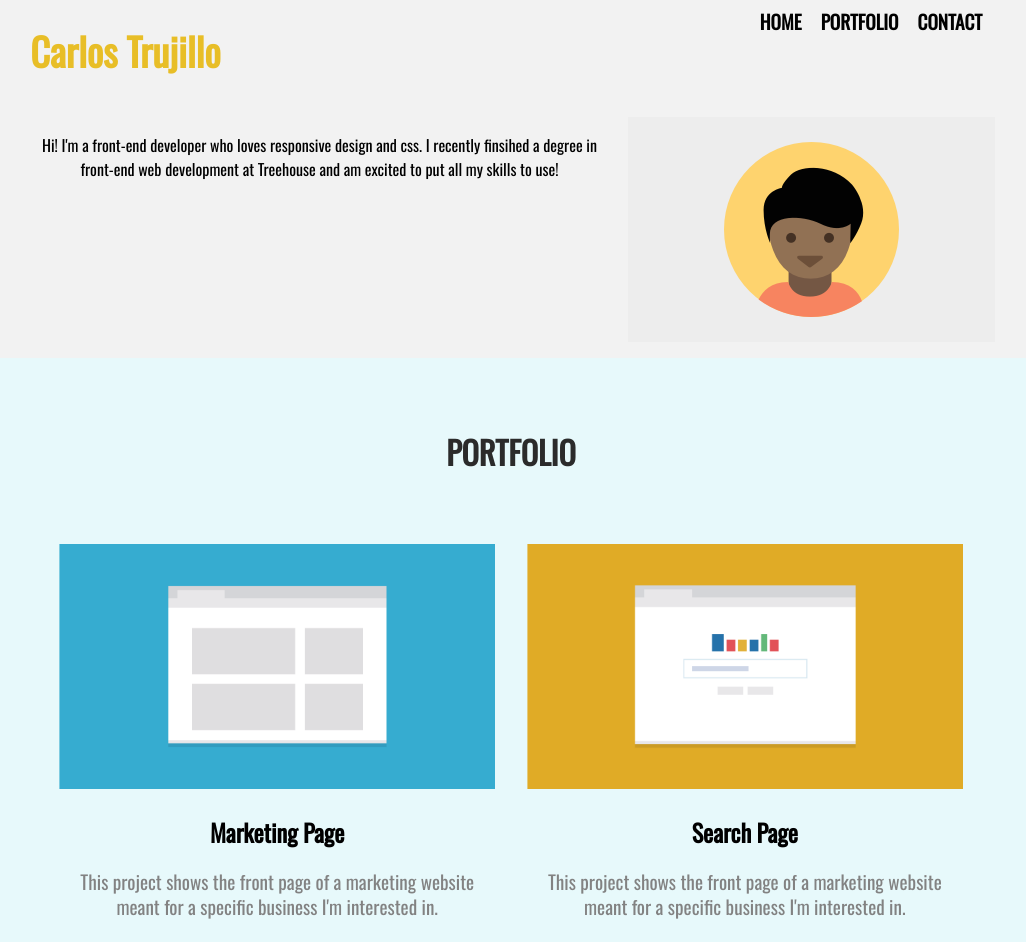
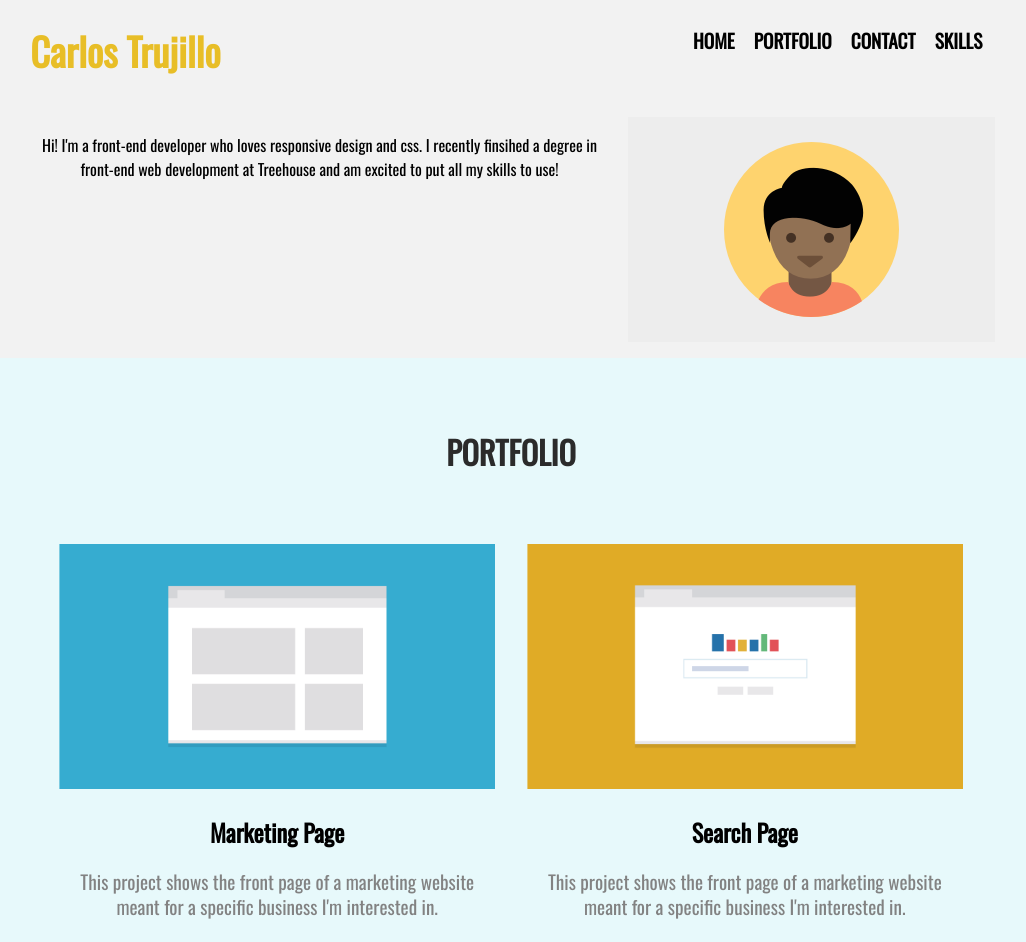
Before and after one commit to ctx14/TechDegree-Project-2, a plain HTML site: page index.html in a window 1280 px wide. Shown: the top 942 px of the page, without its empty margins (129-1155 px from the left). Drawn offline with nearby package versions, Linux system fonts and the light colour scheme.

Commit message:
updated CSS and main nav
Modified main-nav and skills img margins. Also added skills link to main nav

```diff
--- a/css/styles.css
+++ b/css/styles.css
@@ -61,7 +61,7 @@ ul.main-nav {
 }
 
 ul.main-nav {
-	margin: 0;
+	margin-top: 1em;
 	padding: 0;
 }
 .main-nav li {
@@ -139,7 +139,9 @@ SKILLS
 	text-align: center;
 }
 
-
+#skills img {
+	margin: 1em 0;
+}
 
 /********************
 FOOTER
--- a/index.html
+++ b/index.html
@@ -18,6 +18,7 @@
 			<li><a href="#home">HOME</a></li>
 			<li><a href="#portfolio">PORTFOLIO</a></li>
 			<li><a href="#contact">CONTACT</a></li>
+			<li><a href="#skills">SKILLS</a></li>
 		</ul>
 	</nav>
 	</div><!--/container-->
```
